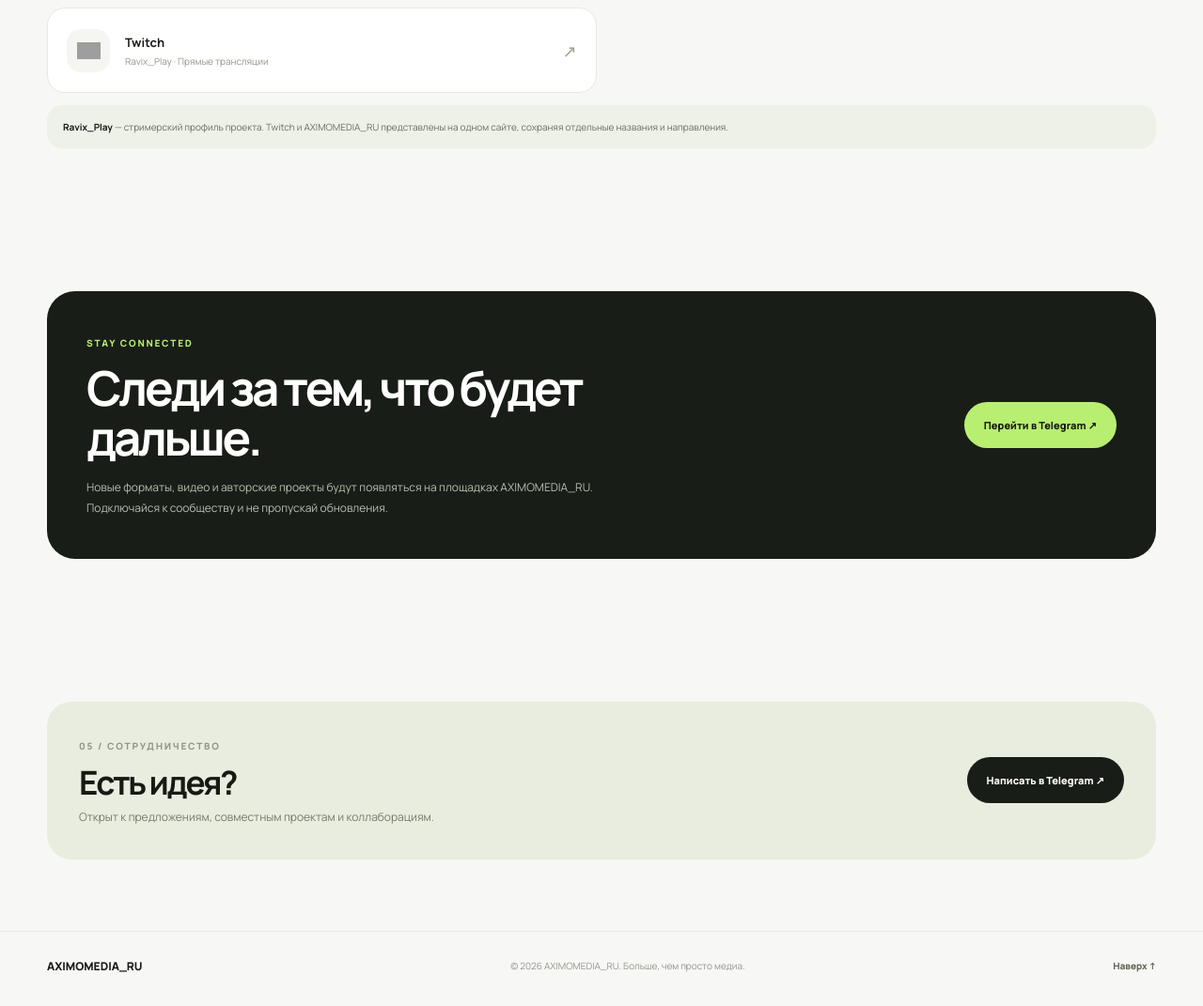
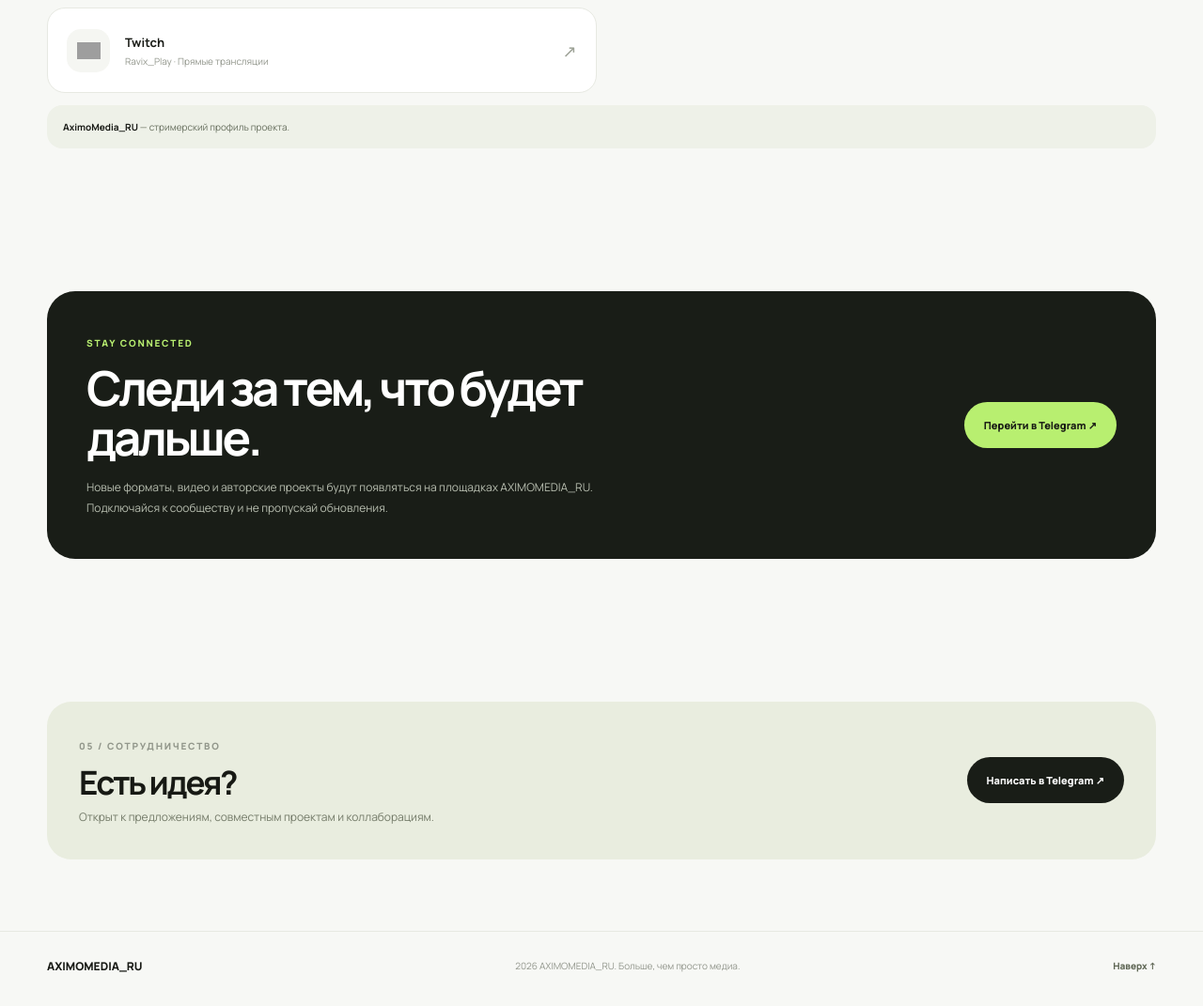
Before and after one commit to GiantCraft18/aximomedia-site, a plain HTML site: page index.html in a window 1280 px wide. Shown: the part 3165-4236 px from the top of the page at 94% size. Drawn offline with Linux system fonts and the light colour scheme; no server answers; grey boxes are pictures that could not be loaded.

Commit message:
Revise social note and footer structure
Updated the social note to reflect the correct project name and removed extra details about Twitch. Adjusted footer structure for consistency.

```diff
--- a/index.html
+++ b/index.html
@@ -133,7 +133,7 @@
       <a class="social-card reveal" href="https://lolka.gg/2n8BaMFaH" target="_blank" rel="noopener noreferrer"><div class="social-icon"><img src="https://www.google.com/s2/favicons?domain=lolka.gg&sz=128" alt="Lolka" loading="lazy"><span class="fallback" hidden>L</span></div><div class="social-text"><strong>Lolka</strong><span>Стриминговая площадка</span></div><span class="social-arrow">↗</span></a>
       <a class="social-card reveal" href="https://www.twitch.tv/aximomedia_ru" target="_blank" rel="noopener noreferrer"><div class="social-icon"><img src="https://cdn.simpleicons.org/twitch/9146FF" alt="Twitch" loading="lazy"><span class="fallback" hidden>◉</span></div><div class="social-text"><strong>Twitch</strong><span>Ravix_Play · Прямые трансляции</span></div><span class="social-arrow">↗</span></a>
     </div>
-    <div class="social-note reveal"><b>Ravix_Play</b> — стримерский профиль проекта. Twitch и AXIMOMEDIA_RU представлены на одном сайте, сохраняя отдельные названия и направления.</div>
+    <div class="social-note reveal"><b>AximoMedia_RU</b> — стримерский профиль проекта.</div>
   </div></section>
 
   <section><div class="wrap"><div class="feature reveal">
@@ -146,7 +146,7 @@
     <a class="btn btn-dark" href="https://t.me/AximoMedia_RU" target="_blank" rel="noopener noreferrer">Написать в Telegram ↗</a>
   </div></div></section>
 </main>
-<footer><div class="wrap footer-inner"><div class="footer-brand">AXIMOMEDIA_RU</div><div>© <span id="year"></span> AXIMOMEDIA_RU. Больше, чем просто медиа.</div><a class="back-top" href="#home">Наверх ↑</a></div></footer>
+<footer><div class="wrap footer-inner"><div class="footer-brand">AXIMOMEDIA_RU</div><div> <span id="year"></span> AXIMOMEDIA_RU. Больше, чем просто медиа.</div><a class="back-top" href="#home">Наверх ↑</a></div></footer>
 
 <script>
   document.getElementById("year").textContent = new Date().getFullYear();
```
